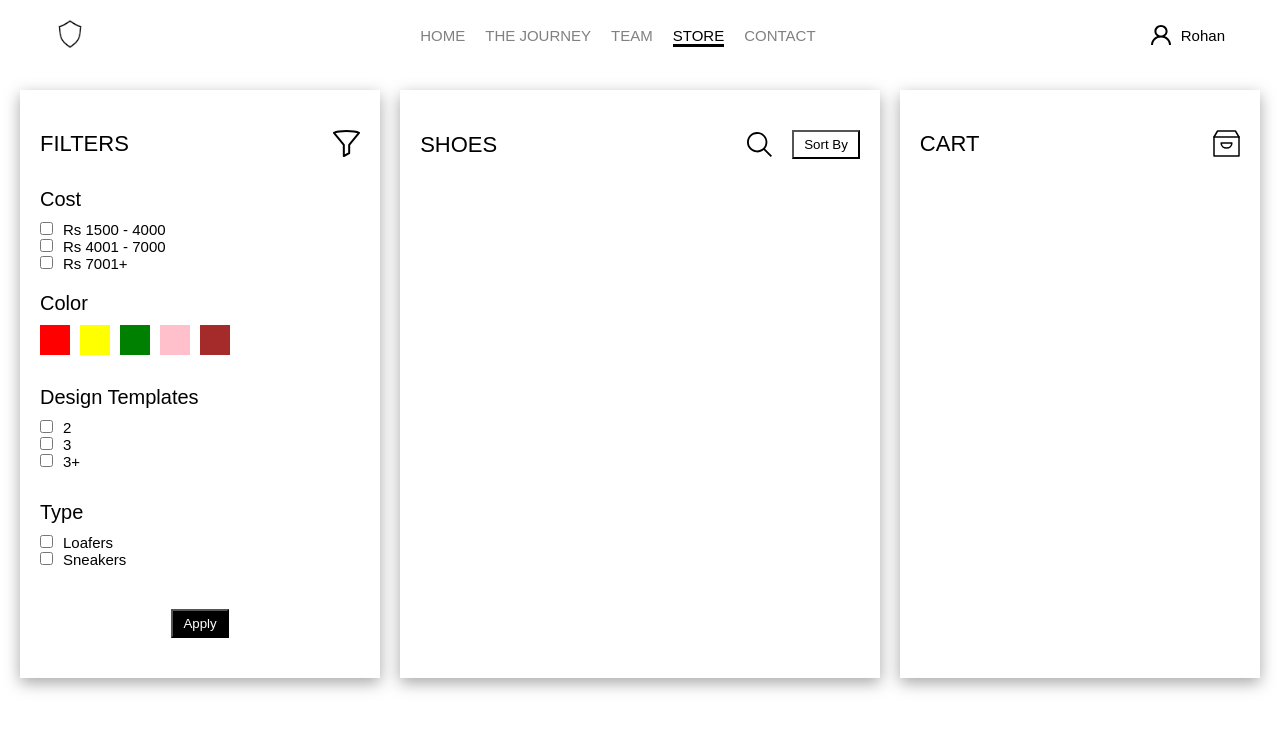
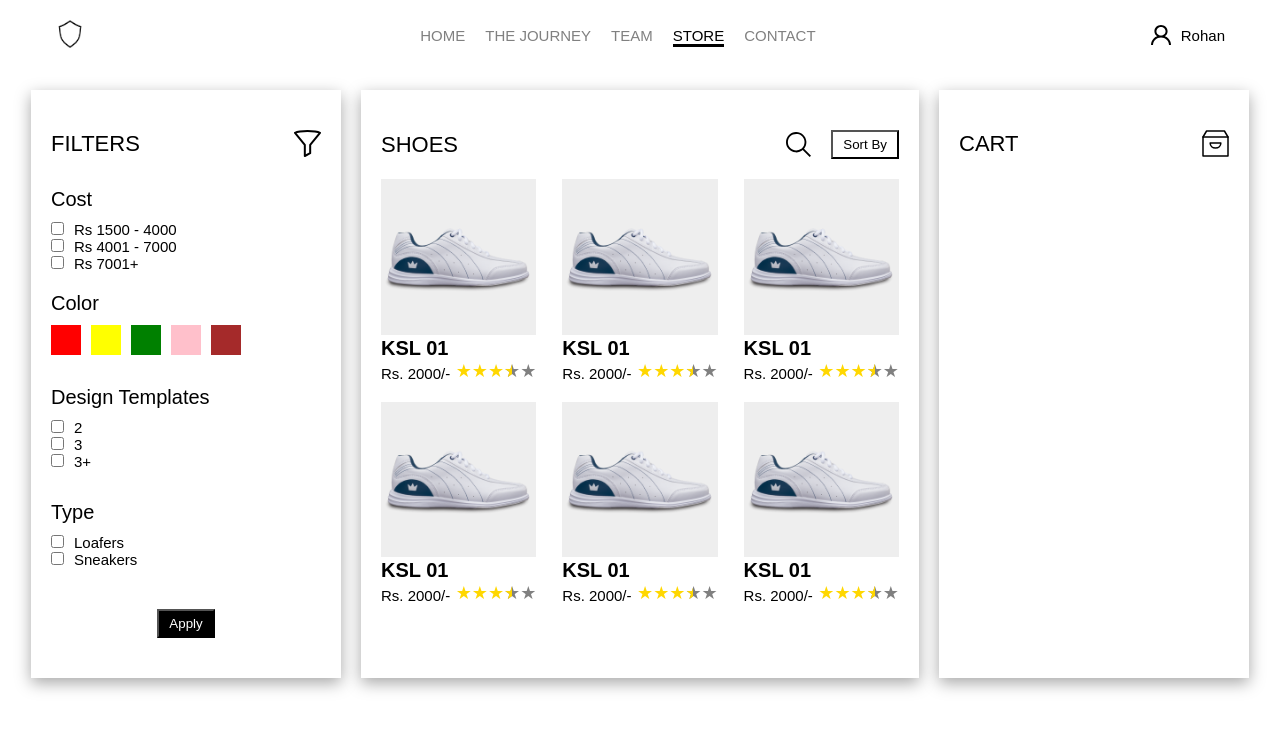
Before and after one commit to rohan220217/roc8-1, a React (Create React App) app: page /store in a window 1280 px wide. Shown: the top 730 px of the page. Built offline with nearby package versions, Linux system fonts and the light colour scheme.

Commit message:
store page  component  completed

```diff
--- a/package.json
+++ b/package.json
@@ -8,6 +8,7 @@
     "@testing-library/user-event": "^13.5.0",
     "react": "^18.1.0",
     "react-dom": "^18.1.0",
+    "react-rating-stars-component": "^2.2.0",
     "react-router-dom": "^6.3.0",
     "react-scripts": "5.0.1",
     "web-vitals": "^2.1.4"
--- a/src/components/FilterComponent.module.css
+++ b/src/components/FilterComponent.module.css
@@ -1,5 +1,5 @@
 .fliterContainer {
-  flex: 0 1 30%;
+  flex: 0 1 25%;
 
   background-color: white;
   box-shadow: rgba(0, 0, 0, 0.35) 0px 5px 15px;
--- /dev/null
+++ b/src/components/ProductCard.jsx
@@ -0,0 +1,32 @@
+import React from "react";
+import ReactStars from "react-rating-stars-component";
+
+import classes from "./ProductCard.module.css";
+import shoe from "../assets/images/shoe2.png";
+
+function ProductCard() {
+  const ratingChanged = (newRating) => {
+    console.log(newRating);
+  };
+
+  return (
+    <div className={classes.card}>
+      <img src={shoe} alt="product" className={classes.cardImage} />
+      <h3 className={classes.cardTitle}>KSL 01</h3>
+      <div className={classes.cardFooter}>
+        <h4>Rs. 2000/-</h4>
+
+        <ReactStars
+          count={5}
+          isHalf={true}
+          value={3.5}
+          onChange={ratingChanged}
+          size={18}
+          activeColor="#ffd700"
+        />
+      </div>
+    </div>
+  );
+}
+
+export default ProductCard;
--- /dev/null
+++ b/src/components/ProductCard.module.css
@@ -0,0 +1,23 @@
+.card {
+  flex: 0 1 30%;
+  background-color: #fff;
+  margin-bottom: 2rem;
+}
+.cardImage {
+  width: 100%;
+  background-color: #eee;
+}
+.cardTitle {
+  font-size: 2rem;
+  font-weight: 600;
+}
+.cardFooter {
+  display: flex;
+  justify-content: space-between;
+  align-items: center;
+}
+.cardFooter h4 {
+  font-size: 1.5rem;
+  font-weight: 500;
+  margin-top: 0.5rem;
+}
--- a/src/pages/StorePage.jsx
+++ b/src/pages/StorePage.jsx
@@ -3,6 +3,7 @@ import React from "react";
 import { ReactComponent as CartLogo } from "../assets/icons/cart.svg";
 import { ReactComponent as SearchLogo } from "../assets/icons/search.svg";
 import FilterComponent from "../components/FilterComponent";
+import ProductCard from "../components/ProductCard";
 
 import classes from "./StorePage.module.css";
 
@@ -21,6 +22,15 @@ function StorePage() {
             <button>Sort By</button>
           </div>
         </div>
+        <div className={classes.productCards}>
+
+        <ProductCard />
+        <ProductCard />
+        <ProductCard />
+        <ProductCard />
+        <ProductCard />
+        <ProductCard />
+        </div>
       </div>
 
       {/* Cart Component */}
--- a/src/pages/StorePage.module.css
+++ b/src/pages/StorePage.module.css
@@ -1,5 +1,7 @@
 .container {
   display: flex;
+  justify-content: center;
+  flex-wrap: wrap;
   width: 100%;
   padding: 2rem;
   gap: 2rem;
@@ -12,10 +14,10 @@
 
 
 .shopContainer {
-  flex: 0 1 40%;
+  flex: 0 1 45%;
 }
 .cartContainer {
-  flex: 0 1 30%;
+  flex: 0 1 25%;
 }
 
 .headingContainer{
@@ -43,3 +45,10 @@
     font-weight: 500;
     margin: 2rem 0 1rem 0 ;
 }
+
+.productCards{
+  margin-top: 2rem;
+  display: flex;
+  justify-content: space-between;
+  flex-wrap: wrap;
+}
```
Also changed, not shown: 1 other file (tests, documents, lock files or other folders).
